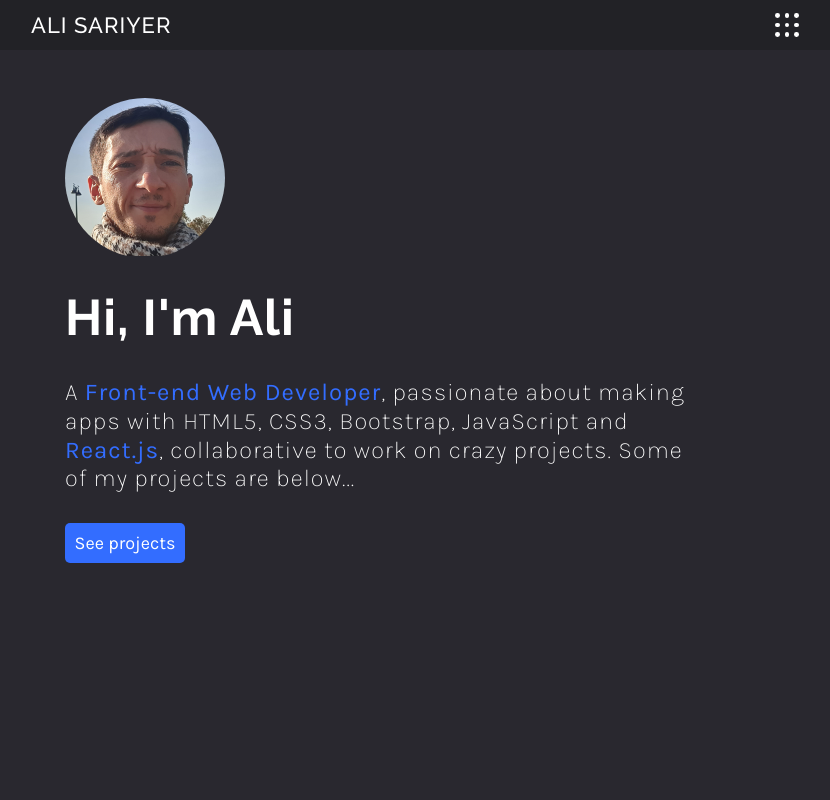
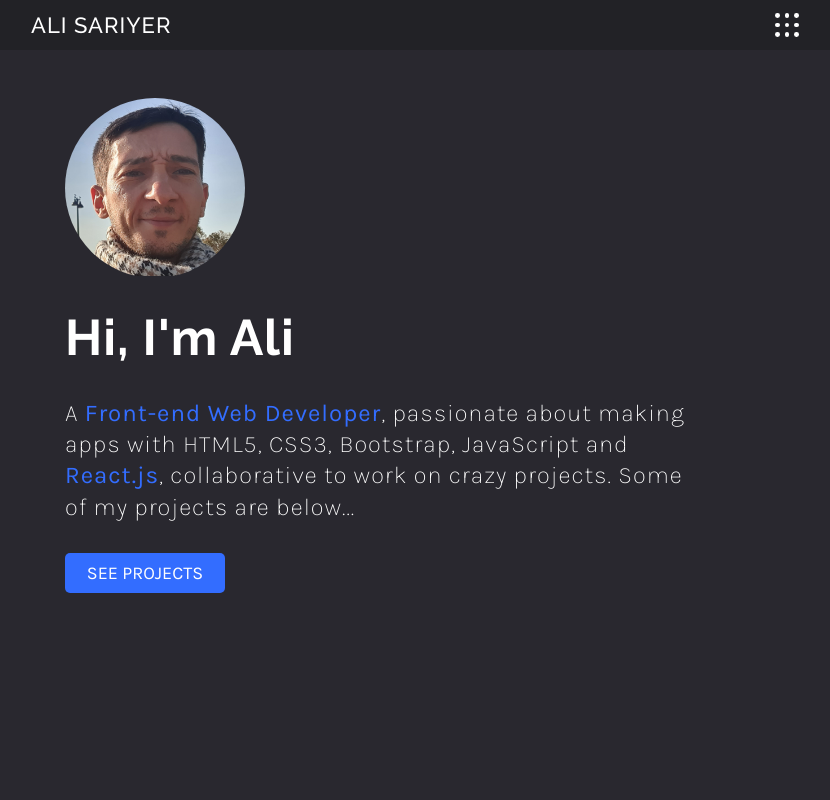
Before and after one commit to alisariyer/alisariyer, a React (Create React App) app: page / in a window 1280 px wide. Shown: the top 800 px of the page, without its empty margins (225-1055 px from the left). Built offline with nearby package versions, Linux system fonts and the light colour scheme.

Commit message:
Add projects button

```diff
--- a/src/components/Hero.js
+++ b/src/components/Hero.js
@@ -19,7 +19,7 @@ export default function Hero() {
             collaborative to work on crazy projects. Some of my projects are below...
           </p>
         </div>
-        <button className="btn btn-blue fw-regular btn-projects">See projects</button>
+        <a className="btn btn-blue fw-regular btn-projects" href="#projects" >See projects</a>
       </div>
     </section>
   );
--- a/src/components/Projects.js
+++ b/src/components/Projects.js
@@ -32,7 +32,7 @@ export default function Projects() {
     )
   })
   return (
-    <section className="projects-container">
+    <section id="projects" className="projects-container">
       <div className="container">
           <h3 className="projects-title fw-light"><span className="blue">#</span>my-projects</h3>
           {projectCards}
--- a/src/css/initial.css
+++ b/src/css/initial.css
@@ -6,6 +6,7 @@
     --clr-blue: 223 100% 60%;
     --clr-dark: 248 8% 17%;
     --clr-gray: 227 6% 14%;
+    --clr-light-gray: 227 6% 25%;
     --clr-white: 0 0% 100%;
     /* to remove highlight on mobile device when touching on buttons */
     --webkit-tap-highlight-color: transparent;
@@ -20,6 +21,8 @@
     /* general padding size */
     /* use only margin and padding purposes */
     --padding: calc(var(--rem) * 1.6);
+
+    scroll-behavior: smooth;
 }
 
 /**************************************************/
@@ -56,7 +59,7 @@ ol[role="list"] {
 
 body {
     font-family: 'Karla', sans-serif;
-    font-size: calc(var(--rem) * 2.4);
+    font-size: calc(var(--rem) * 2);
     letter-spacing: calc(var(--rem) * .1);
     background: hsl( var(--clr-dark));
     color: hsl( var(--clr-white) / 1);
@@ -64,6 +67,10 @@ body {
     width: 100%;
     min-height: 100vh;
     overflow-x: hidden;
+}
+
+p {
+    line-height: 1.3;
 }
 
 img,
--- a/src/css/main.css
+++ b/src/css/main.css
@@ -94,8 +94,8 @@
 }
 
 .hero .photo-container {
-    width: 16rem;
-    height: 16rem;
+    width: 18rem;
+    height: 18rem;
     margin-inline: auto;
     border-radius: 50%;
     overflow: hidden;
@@ -121,12 +121,16 @@
 }
 
 .hero .btn-projects {
+    width: calc(var(--rem) * 16);
+    padding-inline: 1rem;
     margin-inline: auto;
+    text-transform: uppercase;
 }
 
 /* project section styling */
 
 .projects-container .container {
+    padding-top: 6rem;
     display: flex;
     flex-wrap: wrap;
     justify-content: center;
--- a/src/css/media.css
+++ b/src/css/media.css
@@ -21,6 +21,10 @@
 }
 
 @media screen and (min-width: 580px) {
+    body {
+        font-size: calc(var(--rem) * 2.4);
+    }
+
     .hero .container{
         padding-right: calc(var(--rem) * 12);
         text-align: left;
```
